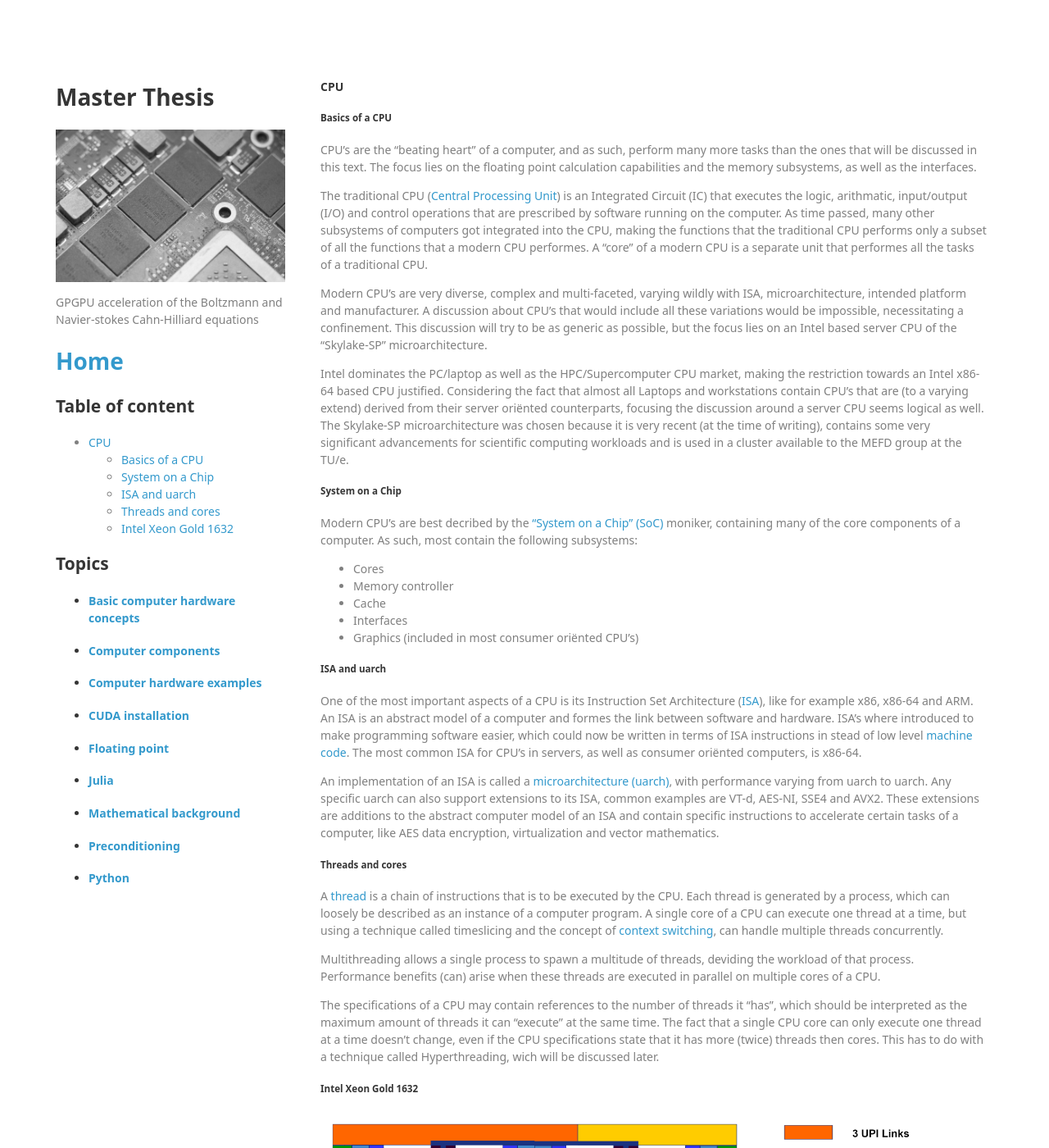
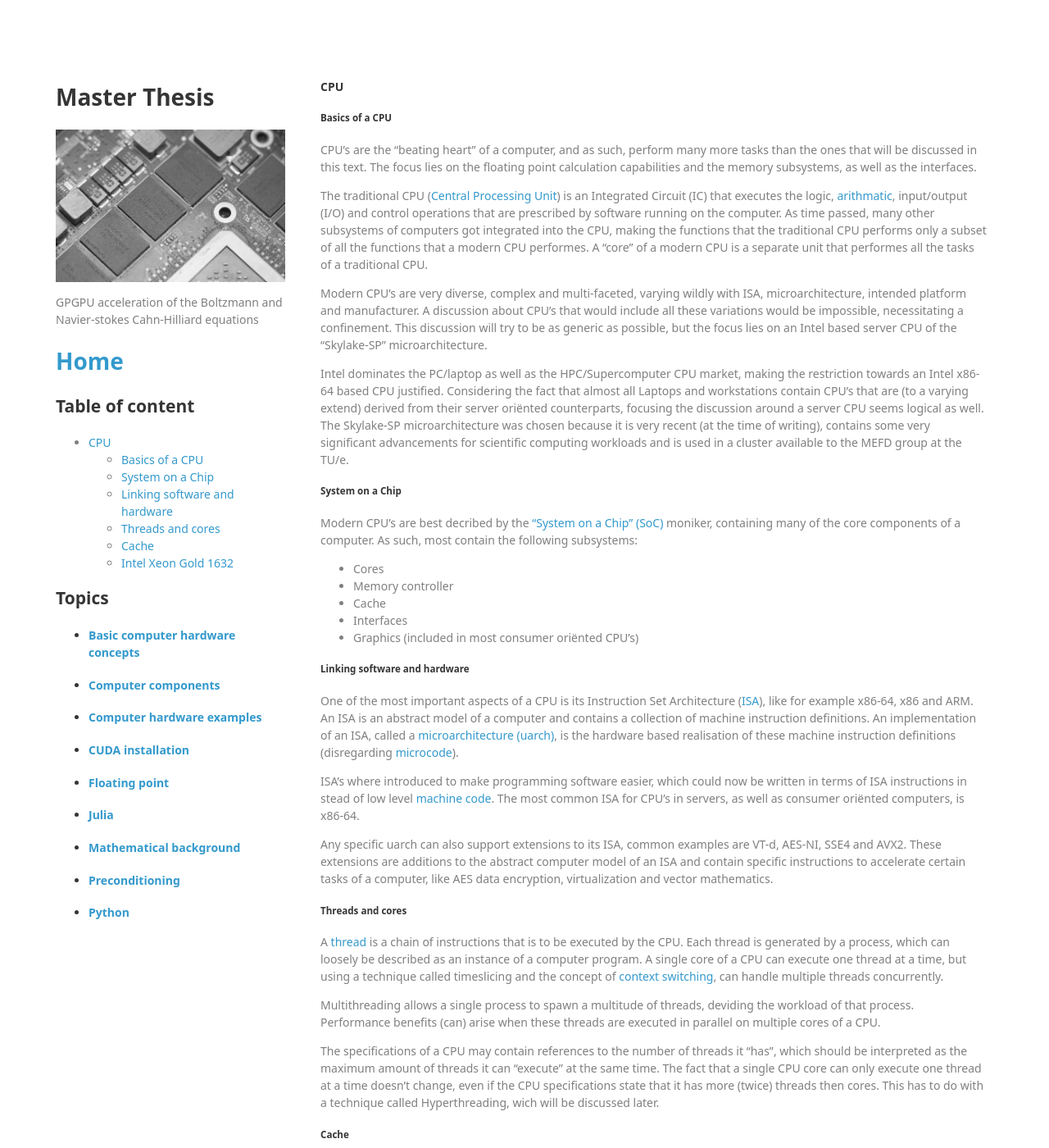
Before and after one commit to lucasbekker/lucasbekker.github.io, a Jekyll site: the page built from _sections/Computer_components.md, in a window 1280 px wide and 1400 px high. Shown: the whole window at 82% size. Built offline with Jekyll 4.4.1, drawn with Linux system fonts in a browser that asks for light colours; nearby versions of some CDN libraries; some of the changed text lies outside the part shown.

Commit message:
Modified subsection on ISA

```diff
--- a/_sections/Computer_components.md
+++ b/_sections/Computer_components.md
@@ -9,7 +9,7 @@ title: "Computer components"
 
 CPU's are the "beating heart" of a computer, and as such, perform many more tasks than the ones that will be discussed in this text. The focus lies on the floating point calculation capabilities and the memory subsystems, as well as the interfaces.
 
-The traditional CPU ([Central Processing Unit](https://en.wikipedia.org/wiki/Central_processing_unit)) is an Integrated Circuit (IC) that executes the logic, arithmatic, input/output (I/O) and control operations that are prescribed by software running on the computer. As time passed, many other subsystems of computers got integrated into the CPU, making the functions that the traditional CPU performs only a subset of all the functions that a modern CPU performes. A "core" of a modern CPU is a separate unit that performes all the tasks of a traditional CPU.
+The traditional CPU ([Central Processing Unit](https://en.wikipedia.org/wiki/Central_processing_unit)) is an Integrated Circuit (IC) that executes the logic, [arithmatic](https://en.wikipedia.org/wiki/Arithmetic), input/output (I/O) and control operations that are prescribed by software running on the computer. As time passed, many other subsystems of computers got integrated into the CPU, making the functions that the traditional CPU performs only a subset of all the functions that a modern CPU performes. A "core" of a modern CPU is a separate unit that performes all the tasks of a traditional CPU.
 
 Modern CPU's are very diverse, complex and multi-faceted, varying wildly with ISA, microarchitecture, intended platform and manufacturer. A discussion about CPU's that would include all these variations would be impossible, necessitating a confinement. This discussion will try to be as generic as possible, but the focus lies on an Intel based server CPU of the "Skylake-SP" microarchitecture.
 
@@ -25,11 +25,13 @@ Modern CPU's are best decribed by the ["System on a Chip" (SoC)](https://en.wiki
  - Interfaces
  - Graphics (included in most consumer oriënted CPU's)
 
-##### ISA and uarch
+##### Linking software and hardware
 
-One of the most important aspects of a CPU is its Instruction Set Architecture ([ISA](https://en.wikipedia.org/wiki/Instruction_set_architecture)), like for example x86, x86-64 and ARM. An ISA is an abstract model of a computer and formes the link between software and hardware. ISA's where introduced to make programming software easier, which could now be written in terms of ISA instructions in stead of low level [machine code](https://en.wikipedia.org/wiki/Machine_code). The most common ISA for CPU's in servers, as well as consumer oriënted computers, is x86-64.
+One of the most important aspects of a CPU is its Instruction Set Architecture ([ISA](https://en.wikipedia.org/wiki/Instruction_set_architecture)), like for example x86-64, x86 and ARM. An ISA is an abstract model of a computer and contains a collection of machine instruction definitions. An implementation of an ISA, called a [microarchitecture (uarch)](https://en.wikipedia.org/wiki/Microarchitecture), is the hardware based realisation of these machine instruction definitions (disregarding [microcode](https://en.wikipedia.org/wiki/Microcode)).
 
-An implementation of an ISA is called a [microarchitecture (uarch)](https://en.wikipedia.org/wiki/Microarchitecture), with performance varying from uarch to uarch. Any specific uarch can also support extensions to its ISA, common examples are VT-d, AES-NI, SSE4 and AVX2. These extensions are additions to the abstract computer model of an ISA and contain specific instructions to accelerate certain tasks of a computer, like AES data encryption, virtualization and vector mathematics.
+ISA's where introduced to make programming software easier, which could now be written in terms of ISA instructions in stead of low level [machine code](https://en.wikipedia.org/wiki/Machine_code). The most common ISA for CPU's in servers, as well as consumer oriënted computers, is x86-64.
+
+Any specific uarch can also support extensions to its ISA, common examples are VT-d, AES-NI, SSE4 and AVX2. These extensions are additions to the abstract computer model of an ISA and contain specific instructions to accelerate certain tasks of a computer, like AES data encryption, virtualization and vector mathematics.
 
 ##### Threads and cores
 
@@ -38,6 +40,10 @@ A [thread](https://en.wikipedia.org/wiki/Thread_(computing)) is a chain of instr
 Multithreading allows a single process to spawn a multitude of threads, deviding the workload of that process. Performance benefits (can) arise when these threads are executed in parallel on multiple cores of a CPU.
 
 The specifications of a CPU may contain references to the number of threads it "has", which should be interpreted as the maximum amount of threads it can "execute" at the same time. The fact that a single CPU core can only execute one thread at a time doesn't change, even if the CPU specifications state that it has more (twice) threads then cores. This has to do with a technique called Hyperthreading, wich will be discussed later.
+
+##### Cache
+
+The arithmatic and logic
 
 ##### Intel Xeon Gold 1632
 
```
